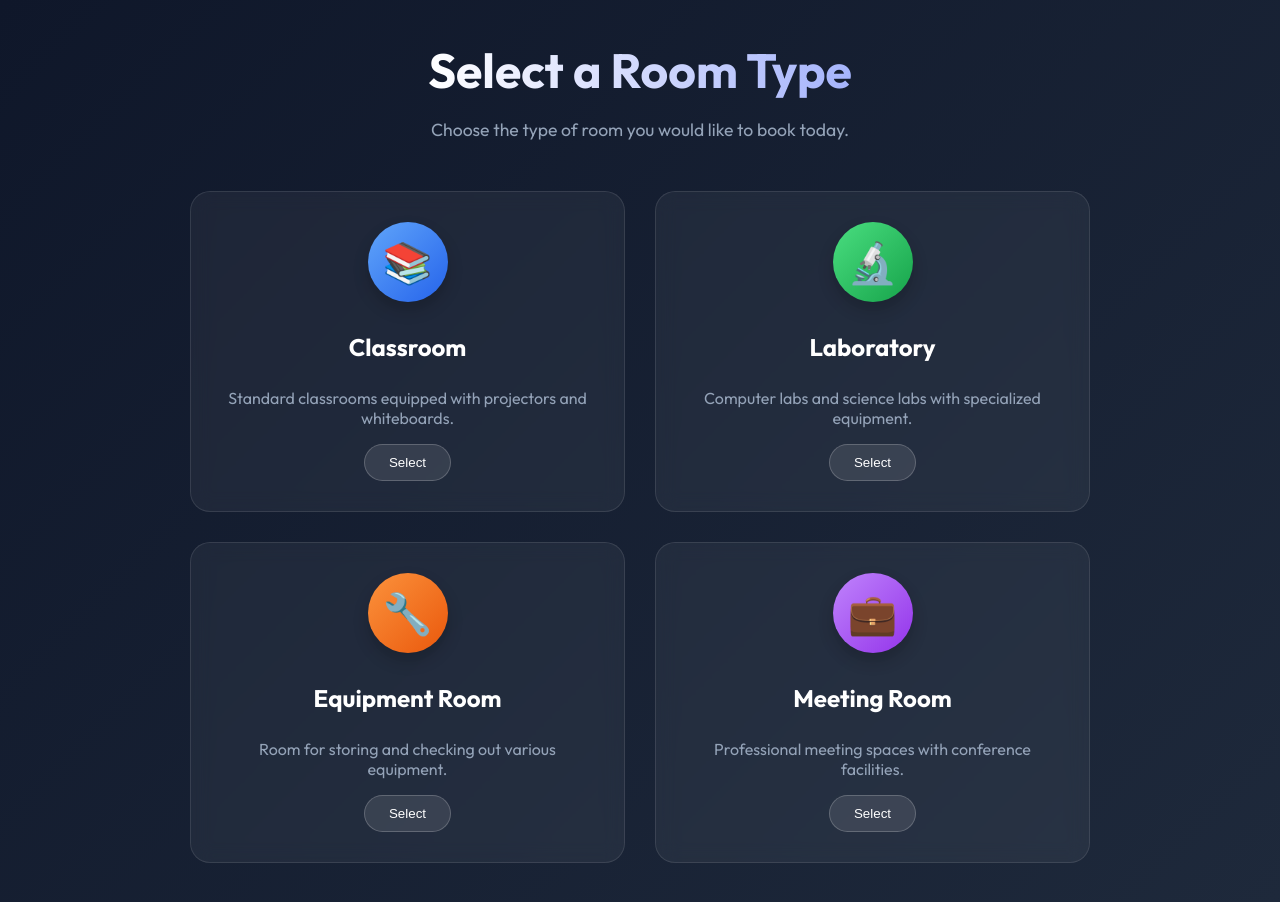
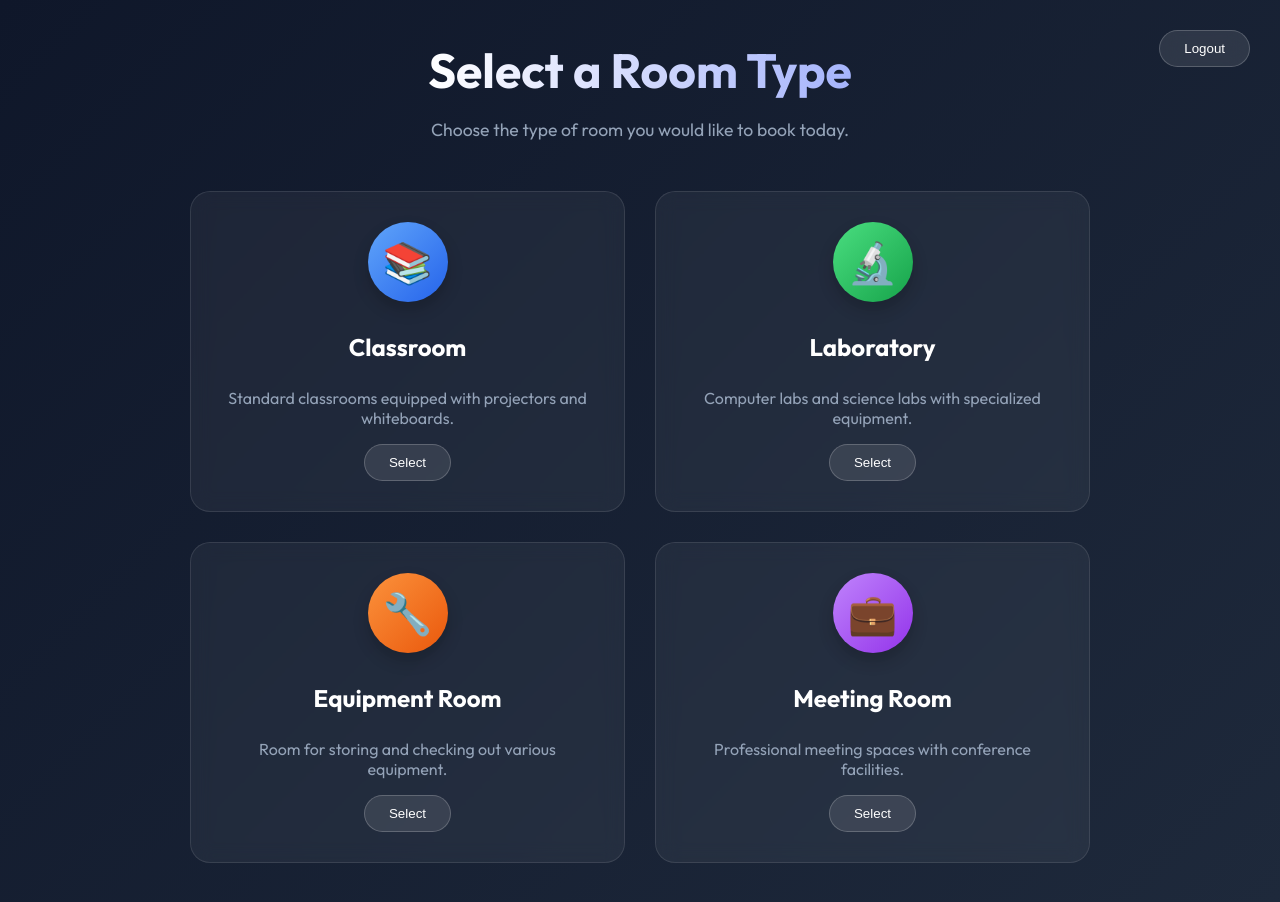
Before and after one commit to nalikanon/booking4Roommfu, a Vue app: page / in a window 1280 px wide. Both pictures are taken after typing "name@example.com", "Sample123" into the empty fields and a click on the button "Log In". Built offline with nearby package versions, Linux system fonts and the light colour scheme.

Commit message:
ะำพะพ

```diff
--- a/src/views/Login.vue
+++ b/src/views/Login.vue
@@ -157,6 +157,7 @@ const loginWithEmail = async () => {
 
     <!-- View 2: Dashboard/Room Select -->
     <div v-else class="dashboard-container">
+       <button class="logout-btn" @click="isLoggedIn = false">Logout</button>
        <div class="header-section">
         <div class="header-row">
             <h1>Select a Room Type</h1>
@@ -391,6 +392,29 @@ h1 {
 
 
 
+
+.logout-btn {
+  position: fixed;
+  top: 30px;
+  right: 30px;
+  background: rgba(255, 255, 255, 0.1);
+  border: 1px solid rgba(255, 255, 255, 0.2);
+  color: white;
+  padding: 10px 24px;
+  border-radius: 30px;
+  cursor: pointer;
+  backdrop-filter: blur(10px);
+  transition: all 0.3s;
+  z-index: 50;
+  font-weight: 500;
+}
+
+.logout-btn:hover {
+  background: rgba(239, 68, 68, 0.2);
+  border-color: rgba(239, 68, 68, 0.5);
+  color: #fca5a5;
+}
+
 .grid-container {
   display: grid;
   grid-template-columns: repeat(2, 1fr);
```
Also changed, not shown: src/views/Home.vue (deleted, +0 -41 lines).
